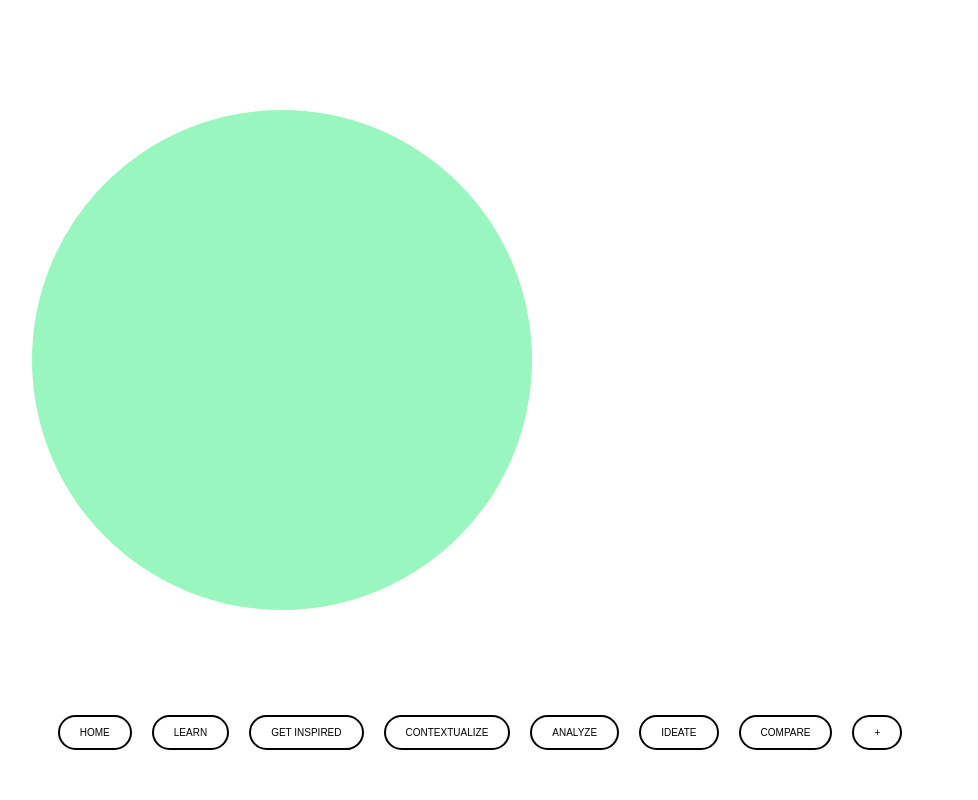
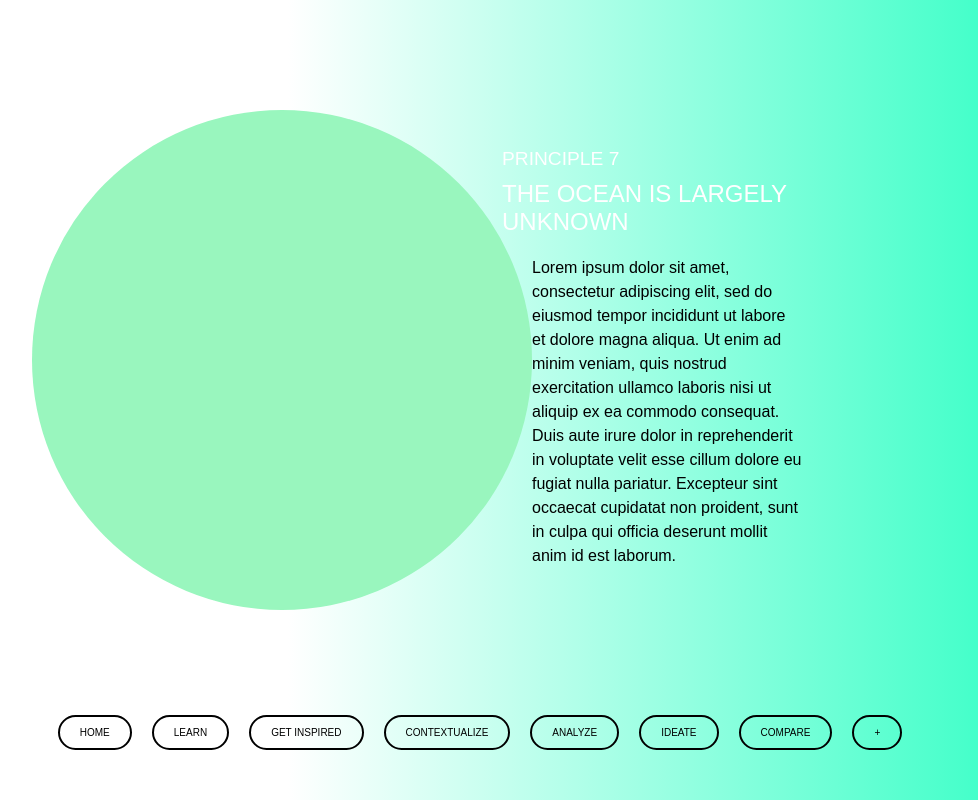
Before and after one commit to saradinismarques/ol-compass, a React (Create React App) app: page /learn in a window 1280 px wide. Shown: the whole page, without its empty margins (160-1138 px from the left). Built offline with nearby package versions, Linux system fonts and the light colour scheme.

Commit message:
text and gradient on learn page

```diff
--- a/src/components/Menu.js
+++ b/src/components/Menu.js
@@ -7,12 +7,12 @@ const Menu = () => {
     <div className="bottom-menu">
       <Link to="/" className="menu-button">HOME</Link>
       <Link to="/learn" className="menu-button">LEARN</Link>
-      <button className="menu-button">GET INSPIRED</button>
-      <button className="menu-button">CONTEXTUALIZE</button>
-      <button className="menu-button">ANALYZE</button>
-      <button className="menu-button">IDEATE</button>
-      <button className="menu-button">COMPARE</button>
-      <button className="menu-button">+</button>
+      <Link to="/" className="menu-button">GET INSPIRED</Link>
+      <Link to="/" className="menu-button">CONTEXTUALIZE</Link>
+      <Link to="/" className="menu-button">ANALYZE</Link>
+      <Link to="/" className="menu-button">IDEATE</Link>
+      <Link to="/" className="menu-button">COMPARE</Link>
+      <Link to="/" className="menu-button">+</Link>
     </div>
   );
 };
--- a/src/pages/LearnPage.js
+++ b/src/pages/LearnPage.js
@@ -1,13 +1,17 @@
 // src/components/pages/LearnPage.js
 
 import React from 'react';
-import Circle from '../components/Circle'
-import '../styles/LearnPage.css';
+import '../styles/Text.css'
 
 const LearnPage = () => {
   return (
-    <div>
+    <div className="gradient-background">
         <div className="circle left"></div>
+        <div className="text-container">
+            <h2>PRINCIPLE 7</h2>
+            <h1>THE OCEAN IS LARGELY UNKNOWN</h1>
+            <p>Lorem ipsum dolor sit amet, consectetur adipiscing elit, sed do eiusmod tempor incididunt ut labore et dolore magna aliqua. Ut enim ad minim veniam, quis nostrud exercitation ullamco laboris nisi ut aliquip ex ea commodo consequat. Duis aute irure dolor in reprehenderit in voluptate velit esse cillum dolore eu fugiat nulla pariatur. Excepteur sint occaecat cupidatat non proident, sunt in culpa qui officia deserunt mollit anim id est laborum.</p>
+        </div>
     </div>
   );
 };
--- a/src/styles/LearnPage.css
+++ /dev/null
@@ -1,11 +0,0 @@
-/* src/components/pages/LearnPage.css */
-
-.learn-page {
-    display: flex;
-    flex-direction: column;
-    align-items: left;
-    justify-content: left;
-    height: 100vh;
-    align-self: flex-start;
-    margin-left: 20px;
-  }
--- a/src/styles/Menu.css
+++ b/src/styles/Menu.css
@@ -7,7 +7,6 @@
     right: 0;
     display: flex;
     justify-content: center;
-    background-color: white;
     padding: 50px 0;
   }
 
@@ -16,7 +15,6 @@
     padding: 10px 20px;
     border: 2px solid black;
     border-radius: 20px;
-    background-color: white;
     cursor: pointer;
     text-decoration: none; /* Ensure links have no underline */
     font-family: 'Arial';
--- /dev/null
+++ b/src/styles/Text.css
@@ -0,0 +1,49 @@
+body, html {
+    height: 100%;
+    margin: 0;
+}
+
+.gradient-background {
+    background: linear-gradient(to right, #ffffff 35%, #41ffc9 90%);
+    height: 100vh;
+    display: flex;
+    justify-content: flex-end;
+    align-items: center;
+}
+
+/* Style for text-container */
+.text-container {
+    font-family: Arial, sans-serif;
+    position: absolute;
+    top: 45%; /* Position item 50% from the top */
+    right: 10%; /* Position item 50% from the left */
+    transform: translate(-50%, -50%); /* Center the item */
+    max-width: 300px;
+    padding: 20px;
+}
+
+/* Style for h2 */
+.text-container h2 {
+    font-size: 1.2em; /* Smaller size for h2 */
+    font-weight: 40;
+    color: white; /* Green color */
+    margin-bottom: 10px;
+}
+
+/* Style for h1 */
+.text-container h1 {
+    font-size: 1.5em; /* Larger size for h1 */
+    font-weight: 100;
+    color: white; /* White color */
+    margin-top: 0;
+    margin-bottom: 20px;
+}
+
+/* Style for paragraph */
+.text-container p {
+    font-size: 1em;
+    line-height: 1.5;
+    color: black;
+    padding-left: 30px;
+    margin-bottom: 20px;
+}
```
